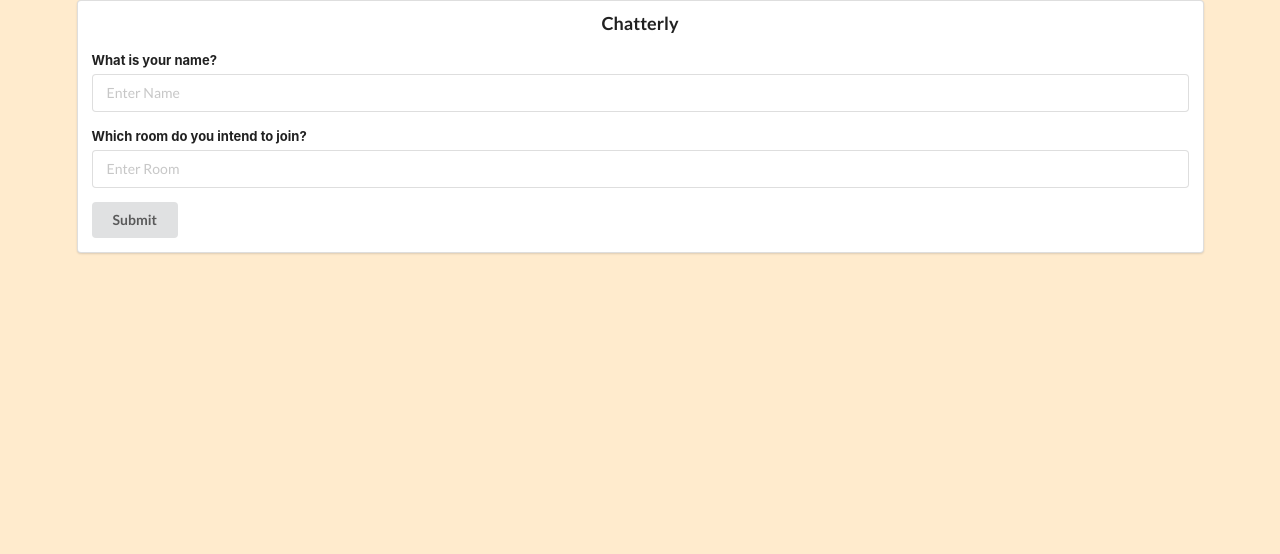
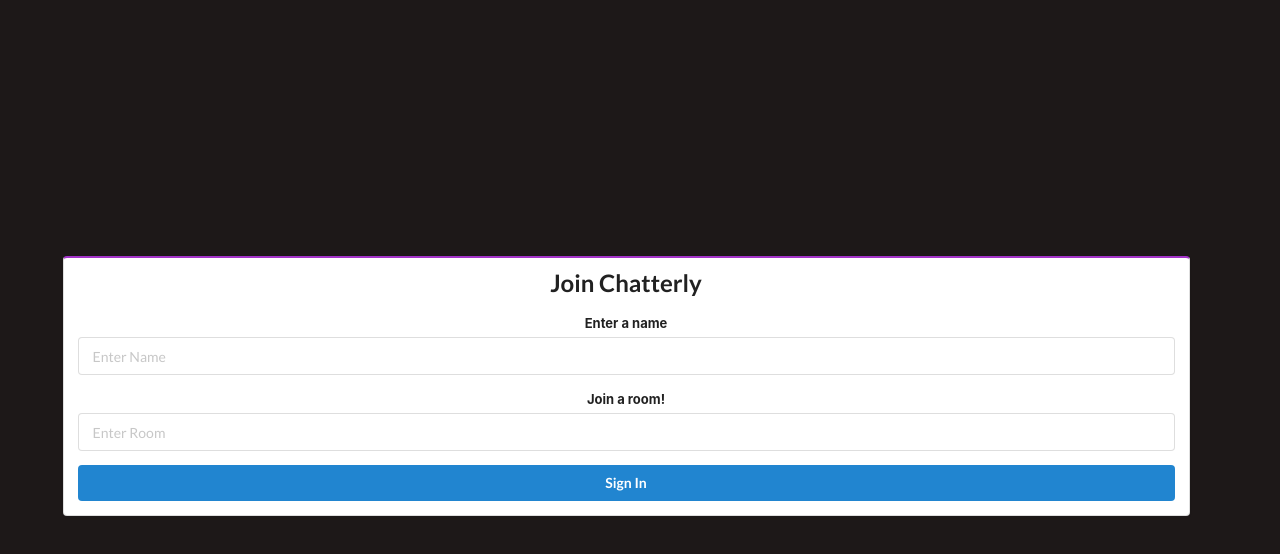
Before and after one commit to Super-Rogatory/chatterly, a React (Create React App) app: page / in a window 1280 px wide. Shown: the top 554 px of the page. Built offline with nearby package versions, Linux system fonts and the light colour scheme.

Commit message:
Added Home Page features. Centered, Error Text, etc

```diff
--- a/src/client/components/Chat.js
+++ b/src/client/components/Chat.js
@@ -1,12 +1,18 @@
 import React from 'react'
+import { connect } from 'react-redux';
 
 class Chat extends React.Component {
     render() {
         return (
             <div>
-                HI
+                <div class="ui feed">
+                </div>
             </div>
         )
     }
 }
-export default Chat;
+const mapState = (state) => ({
+    name: state.name,
+    room: state.room
+})
+export default connect(mapState, null)(Chat);
--- a/src/client/components/Home.js
+++ b/src/client/components/Home.js
@@ -1,5 +1,7 @@
 import React from 'react';
 import { Link } from 'react-router-dom';
+import { setRoom, setName } from '../../store/effects/thunks';
+import { connect } from 'react-redux';
 
 class Home extends React.Component {
 	constructor() {
@@ -25,54 +27,71 @@ class Home extends React.Component {
 			if (room) this.setState({ nameError: true, roomError: false });
 			else if (name) this.setState({ roomError: true, nameError: false });
 			else this.setState({ nameError: true, roomError: true });
-		}
-        else {
-            console.log({name, room});
+		} else {
+			this.props.setName(name);
+			this.props.setRoom(room);
 		}
 	}
 	componentWillUnmount() {
 		this.setState({ inputError: false });
 	}
 	render() {
+		const { name, room, nameError, roomError } = this.state;
 		return (
+			<div id="vertical-container" className="ui grid middle aligned">
+				<div className="row">
+					<div className="column" align="middle">
 						<div className="ui container">
-				<div className="ui segment">
-					<div className="ui centered header">Chatterly</div>
-					<form className="ui attached form" >
-						<div className={`field ${this.state.nameError ? 'error' : ''}`}>
-							<label>What is your name?</label>
+							<div className="ui purple segment">
+								<div className="ui centered large header">Join Chatterly</div>
+								<form className="ui attached form">
+									<div className={`field ${nameError ? 'error' : ''}`}>
+										<label>Enter a name</label>
 										<input
 											placeholder="Enter Name"
 											name="name"
 											type="text"
-								value={this.state.name}
+											value={name}
 											onChange={this.handleChange}
 										/>
 									</div>
-						<div className={`field ${this.state.roomError ? 'error' : ''}`}>
-							<label>Which room do you intend to join?</label>
+									<div className={`field ${roomError ? 'error' : ''}`}>
+										<label>Join a room!</label>
 										<input
 											placeholder="Enter Room"
 											name="room"
 											type="text"
-								value={this.state.room}
+											value={room}
 											onChange={this.handleChange}
 										/>
 									</div>
 									<Link to="/chat" onClick={this.handleSubmit}>
-							<button type="submit" className="ui button">
-								Submit
+										<button type="submit" className="ui blue fluid button">
+											Sign In
 										</button>
 									</Link>
 								</form>
-					{(this.state.nameError || this.state.roomError) && (
+								{(nameError || roomError) && (
 									<div className="ui bottom warning message">
 										Don't forget to enter both name and room.
 									</div>
 								)}
 							</div>
 						</div>
+					</div>
+				</div>
+			</div>
 		);
 	}
 }
-export default Home;
+const mapDispatch = (dispatch) => ({
+	setRoom: (room) => dispatch(setRoom(room)),
+	setName: (name) => dispatch(setName(name)),
+});
+
+const mapState = (state) => ({
+	name: state.name,
+	room: state.room,
+});
+
+export default connect(mapState, mapDispatch)(Home);
--- a/src/client/styles/home-styles.css
+++ b/src/client/styles/home-styles.css
@@ -8,8 +8,12 @@
 	font-style: normal;
 }
 * {
-
 }
 body {
-	background-color: blanchedalmond;
+	background-color: rgb(29, 24, 24);
 }
+
+#vertical-container {
+	height: 100vh;
+	width: 100%;
+}
--- a/src/index.js
+++ b/src/index.js
@@ -3,10 +3,11 @@ import ReactDOM from 'react-dom';
 import './index.css';
 import App from './client/components/App';
 import { Provider } from 'react-redux';
+import store from '../src/store/store';
 
 ReactDOM.render(
-  <React.StrictMode>
+  <Provider store={store}>
     <App />
-  </React.StrictMode>,
+  </Provider>,
   document.getElementById('root')
 );
--- /dev/null
+++ b/src/store/actions/actionCreators.js
@@ -0,0 +1,13 @@
+import * as types from './actionTypes';
+export const _setName = (name) => {
+    return {
+        type: types.SET_NAME,
+        payload: name
+    }
+}
+export const _setRoom = (room) => {
+    return {
+        type: types.SET_ROOM,
+        payload: room
+    }
+}
--- /dev/null
+++ b/src/store/actions/actionTypes.js
@@ -0,0 +1,2 @@
+export const SET_NAME = 'SET_NAME';
+export const SET_ROOM = 'SET_ROOM';
--- /dev/null
+++ b/src/store/effects/thunks.js
@@ -0,0 +1,13 @@
+import { _setName, _setRoom } from "../actions/actionCreators";
+
+export const setName = (name) => {
+    return function (dispatch) {
+        dispatch(_setName(name));
+    }
+}
+
+export const setRoom = (room) => {
+    return function (dispatch) {
+        dispatch(_setRoom(room));
+    }
+}
--- /dev/null
+++ b/src/store/reducers/index.js
@@ -0,0 +1,10 @@
+import { combineReducers } from "redux";
+import { nameReducer } from './name';
+import { roomReducer } from './room';
+
+const combinedReducer = combineReducers({
+    name: nameReducer,
+    room: roomReducer
+});
+
+export default combinedReducer;
--- /dev/null
+++ b/src/store/reducers/name.js
@@ -0,0 +1,10 @@
+import * as types from '../actions/actionTypes';
+
+export const nameReducer = (state = '', action) => {
+	switch (action.type) {
+		case types.SET_NAME:
+			return action.payload;
+		default:
+			return state;
+	}
+};
--- /dev/null
+++ b/src/store/reducers/room.js
@@ -0,0 +1,10 @@
+import * as types from '../actions/actionTypes';
+
+export const roomReducer = (state = '', action) => {
+	switch (action.type) {
+		case types.SET_ROOM:
+			return action.payload;
+		default:
+			return state;
+	}
+};
--- /dev/null
+++ b/src/store/store.js
@@ -0,0 +1,9 @@
+import { applyMiddleware, compose, createStore } from 'redux';
+import combinedReducer from './reducers';
+import thunk from 'redux-thunk';
+
+const composeEnhancer = window.__REDUX_DEVTOOLS_EXTENSION_COMPOSE__ || compose;
+
+const store = createStore(combinedReducer, composeEnhancer(applyMiddleware(thunk)));
+
+export default store;
```
Lines whose indentation alone changed are shown as unchanged.
